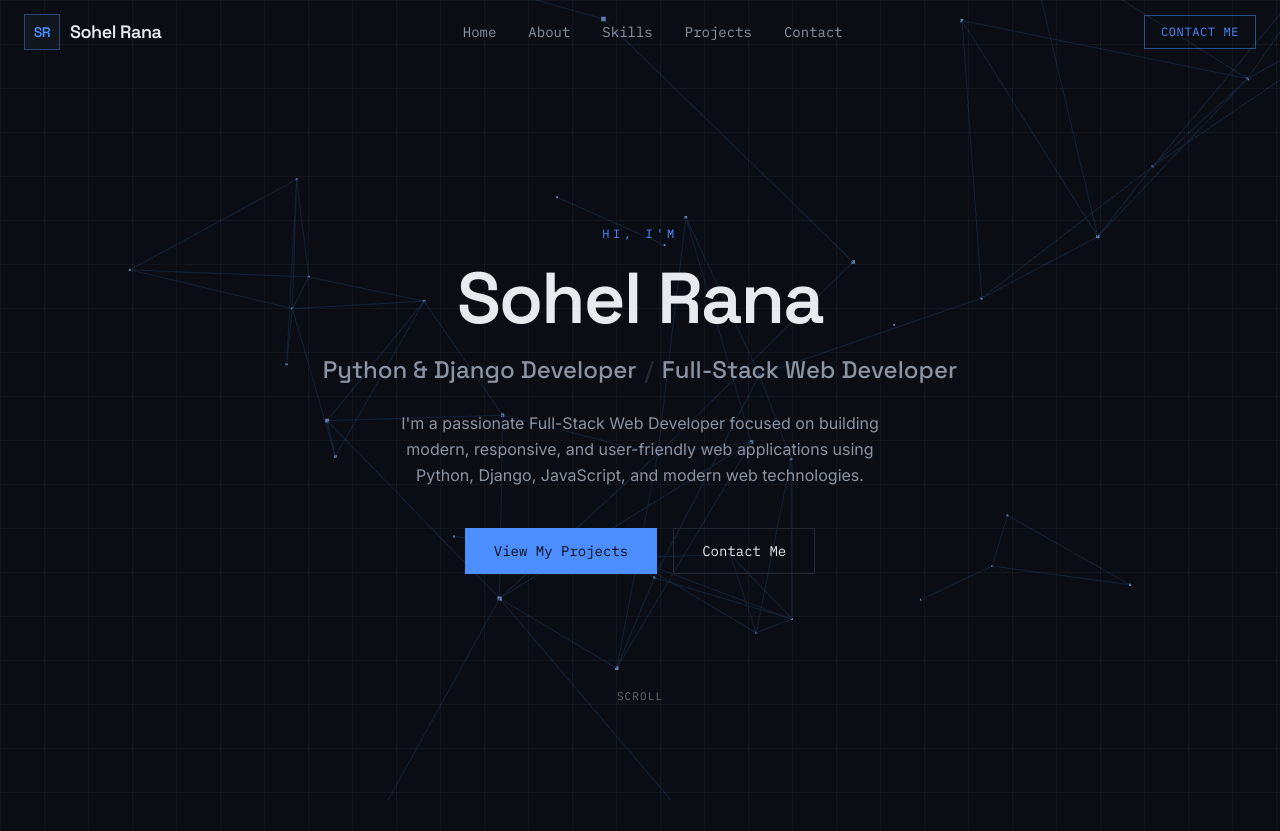
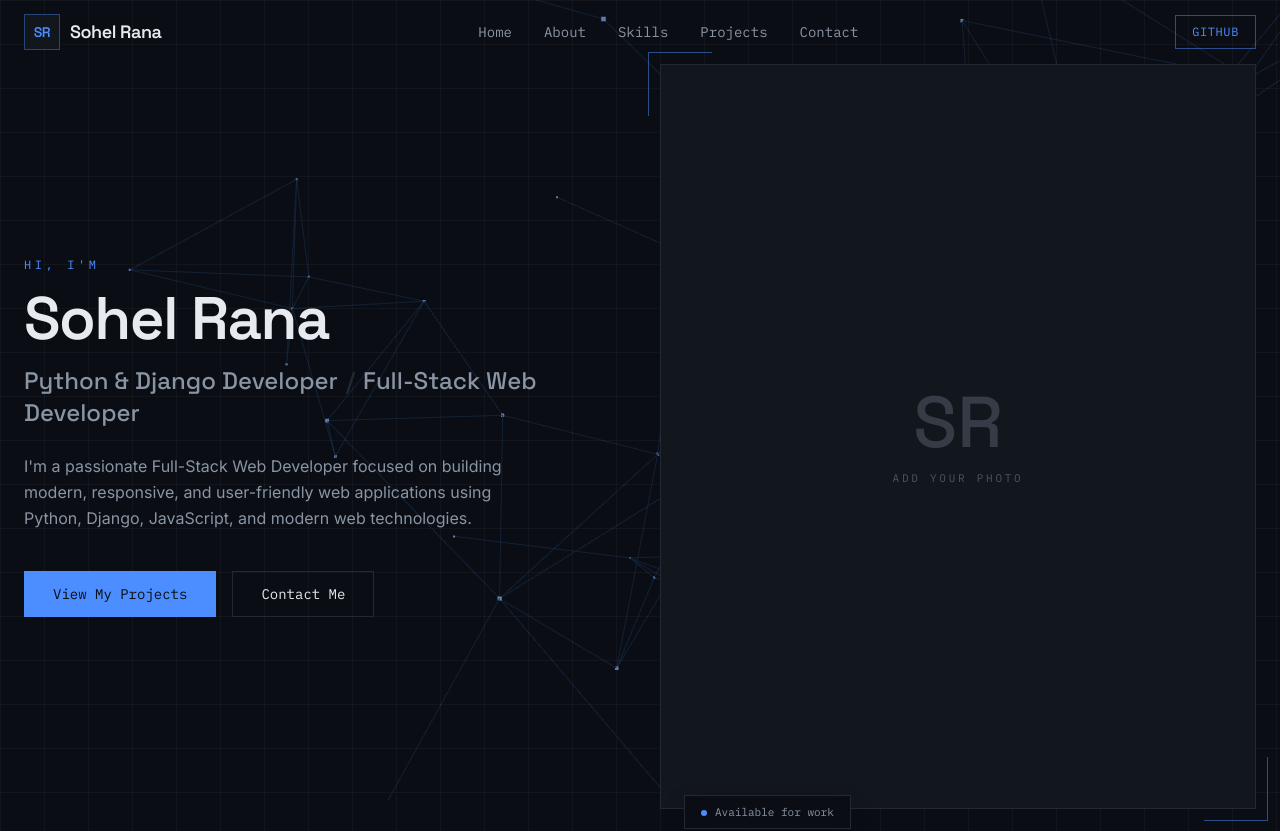
Before and after one commit to Kz-Himel/sohel-portfolio, a React (Vite) app: page / in a window 1280 px wide. Shown: the top 831 px of the page. Built offline with nearby package versions, Linux system fonts and the light colour scheme.

Commit message:
Updated: hero section

```diff
--- a/src/components/Hero.jsx
+++ b/src/components/Hero.jsx
@@ -4,48 +4,57 @@ export default function Hero() {
   return (
     <section
       id="home"
-      className="relative flex min-h-[92vh] items-center justify-center px-6 pt-16"
+      className="relative flex min-h-[92vh] items-center px-6 pt-24 pb-16 sm:pt-16"
     >
-      <div className="mx-auto max-w-4xl text-center">
-        <p className="mb-5 font-mono text-xs uppercase tracking-[0.3em] text-accent animate-fade-up [animation-delay:0ms]">
-          Hi, I'm
-        </p>
-
-        <h1 className="font-display text-5xl font-semibold tracking-tight text-text sm:text-6xl md:text-7xl animate-fade-up [animation-delay:80ms]">
+      <div className="mx-auto grid w-full max-w-7xl items-center gap-14 md:grid-cols-2 md:gap-10">
+        {/* Content side */}
+        <div className="order-2 text-center md:order-1 md:text-left">
+          <p className="font-mono text-xs uppercase tracking-[0.3em] text-accent">Hi, I'm</p>
+          <h1 className="mt-4 font-display text-5xl font-semibold tracking-tight text-text sm:text-6xl">
             {profile.name}
           </h1>
-
-        <p className="mt-5 font-display text-xl text-text-muted sm:text-2xl animate-fade-up [animation-delay:160ms]">
+          <p className="mt-4 font-display text-xl text-text-muted sm:text-2xl">
             {profile.title}
             <span className="mx-2 text-border">/</span>
             {profile.subtitle}
           </p>
-
-        <p className="mx-auto mt-6 max-w-xl text-balance text-sm leading-relaxed text-text-muted sm:text-base animate-fade-up [animation-delay:240ms]">
+          <p className="mx-auto mt-6 max-w-lg text-balance text-sm leading-relaxed text-text-muted sm:text-base md:mx-0">
             {profile.tagline}
           </p>
-
-        <div className="mt-10 flex flex-col items-center justify-center gap-4 sm:flex-row animate-fade-up [animation-delay:320ms]">
-          <a
-            href="#projects"
-            className="w-full sm:w-auto border border-accent bg-accent px-7 py-3 text-center font-mono text-sm text-bg transition-transform hover:-translate-y-0.5 hover:shadow-[0_0_0_1px_theme(colors.accent)]"
-          >
+          <div className="mt-10 flex flex-col items-center justify-center gap-4 sm:flex-row md:justify-start">
+            <a href="#projects" className="w-full sm:w-auto border border-accent bg-accent px-7 py-3 text-center font-mono text-sm text-bg transition-transform hover:-translate-y-0.5">
               View My Projects
             </a>
-          <a
-            href="#contact"
-            className="w-full sm:w-auto border border-border px-7 py-3 text-center font-mono text-sm text-text transition-colors hover:border-accent hover:text-accent"
-          >
+            <a href="#contact" className="w-full sm:w-auto border border-border px-7 py-3 text-center font-mono text-sm text-text transition-colors hover:border-accent hover:text-accent">
               Contact Me
             </a>
           </div>
         </div>
 
-      <a
-        href="#about"
-        aria-label="Scroll to About section"
-        className="absolute bottom-8 left-1/2 -translate-x-1/2 font-mono text-[11px] uppercase tracking-widest text-text-muted/70 transition-colors hover:text-accent"
-      >
+        {/* Image side */}
+        <div className="order-1 md:order-2">
+          <div className="relative mx-auto aspect-[4/5] w-full max-w-sm md:max-w-none">
+            <div className="pointer-events-none absolute -left-3 -top-3 h-16 w-16 border-l border-t border-accent/50" />
+            <div className="pointer-events-none absolute -bottom-3 -right-3 h-16 w-16 border-b border-r border-accent/50" />
+            <div className="relative h-full w-full overflow-hidden border border-border bg-surface">
+              {profile.heroImage ? (
+                <img src={profile.heroImage} alt={profile.name} className="h-full w-full object-cover grayscale-[15%]" />
+              ) : (
+                <div className="flex h-full w-full flex-col items-center justify-center gap-3 text-text-muted/30">
+                  <span className="font-display text-7xl">{profile.initials}</span>
+                  <span className="font-mono text-[11px] uppercase tracking-[0.25em] text-text-muted/50">Add your photo</span>
+                </div>
+              )}
+            </div>
+            <div className="absolute -bottom-5 left-1/2 -translate-x-1/2 whitespace-nowrap border border-border bg-bg px-4 py-2 font-mono text-[11px] text-text-muted shadow-[0_8px_24px_-8px_rgba(0,0,0,0.6)] md:left-6 md:translate-x-0">
+              <span className="mr-2 inline-block h-1.5 w-1.5 rounded-full bg-accent align-middle" />
+              Available for work
+            </div>
+          </div>
+        </div>
+      </div>
+
+      <a href="#about" aria-label="Scroll to About section" className="absolute bottom-6 left-1/2 -translate-x-1/2 font-mono text-[11px] uppercase tracking-widest text-text-muted/70 transition-colors hover:text-accent">
         Scroll
       </a>
     </section>
--- a/src/components/Navbar.jsx
+++ b/src/components/Navbar.jsx
@@ -49,10 +49,11 @@ export default function Navbar() {
           </ul>
 
           <a
-            href="#contact"
+            href=""
+            target="_blank"
             className="hidden md:inline-flex items-center border border-accent/50 px-4 py-2 font-mono text-xs uppercase tracking-wider text-accent transition-colors hover:bg-accent hover:text-bg"
           >
-            Contact Me
+            Github
           </a>
 
           <button
```
Lines whose indentation alone changed are shown as unchanged.
